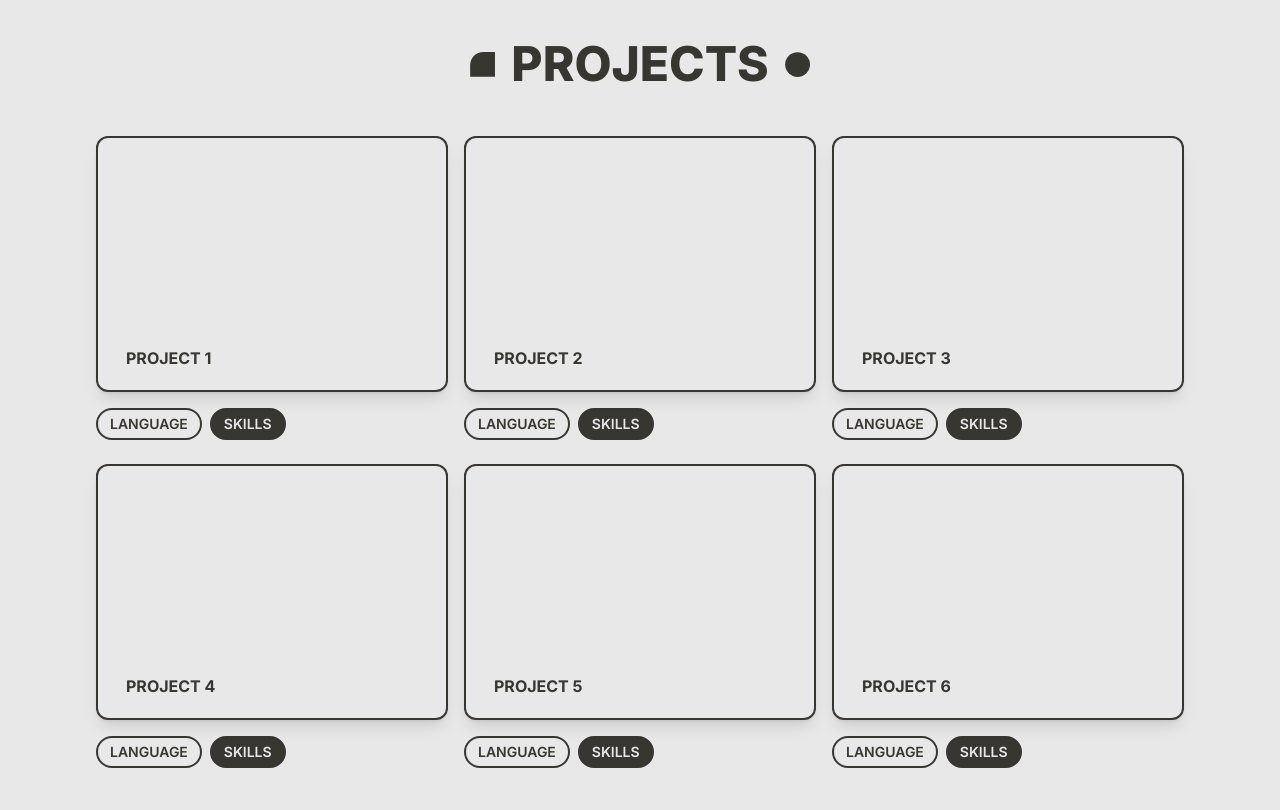
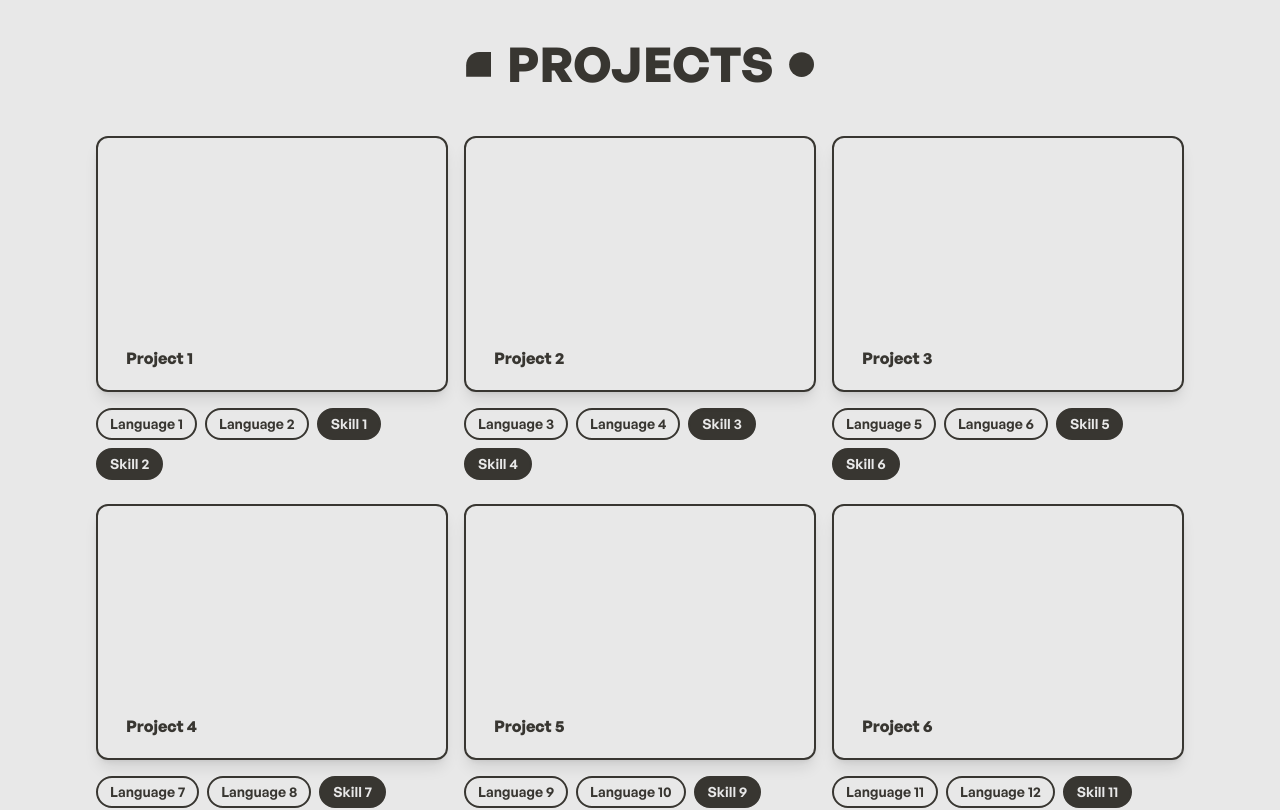
Before and after one commit to sam-uel-thomas/portfolio-site, a Next.js app: page / in a window 1280 px wide. Shown: the part 1500-2310 px from the top of the page. Built offline with nearby package versions, Linux system fonts and the light colour scheme.

Commit message:
feat: add dynamically created page for each project

```diff
--- a/app/components/About.jsx
+++ b/app/components/About.jsx
@@ -4,14 +4,14 @@ import RectIcon from './RectIcon'
 
 const About = () => {
     return (
-        <div className="flex flex-col justify-center items-center font-sans text-[#383631]">
-            <div className="flex flex-row justify-center items-center pt-12">
+        <div className="flex flex-col justify-center items-center text-[#383631]">
+            <div className="font-sans flex flex-row justify-center items-center pt-12">
                 <CircIcon fill="text-[#383631]" size={25} />
                 <div className="font-sans text-5xl text-center font-extrabold mx-4">ABOUT</div>
                 <RectIcon fill="text-[#383631]" size={25} />
             </div>
             <div className='grid grid-cols-1 sm:grid-cols-11 gap-5 mt-16 font-medium text-2xl mx-6 sm:mx-24'>
-            <div className='col-span-6'>
+            <div className='font-cabinet col-span-6'>
                 <div className='mb-4'>
                     From my early days, fueled by childhood curiosity and a fascination for Scratch games, to crafting my first eclectic website, my journey into design and coding has been a continuous evolution.
                 </div>
--- a/app/components/HeroSection.jsx
+++ b/app/components/HeroSection.jsx
@@ -15,7 +15,10 @@ const HeroSection = () => {
                 imageRef.current.style.transform = `rotate(${window.scrollY / 8}deg)`;
             }
             const scrollPosition = window.scrollY;
-            const landingHeight = heroRef.current.offsetHeight;
+            let landingHeight = 0;
+            if (heroRef.current) {
+                landingHeight = heroRef.current.offsetHeight;
+            }
 
             if (scrollPosition <= landingHeight) {
                 const newOpacity = 1 - scrollPosition / (2 * landingHeight);
--- a/app/components/ProjectCard.jsx
+++ b/app/components/ProjectCard.jsx
@@ -1,12 +1,13 @@
-// Define the ProjectCard component
+import Link from 'next/link'
+
 function ProjectCard({ title = "", link = "#", languages = [], skills = [] }) {
     return (
         <div className='flex flex-col items-center w-full'>
-            <a href={link} className='w-full'>
-                <div className='h-64 border-2 border-[#383631] rounded-xl relative group transition-all duration-400 w-full shadow-lg'>
+            <Link href={link} className='w-full'>
+                <div className='h-64 border-2 border-[#383631] rounded-xl relative group transition-all duration-400 w-full shadow-lg cursor-pointer'>
                     <div className='absolute bottom-0 left-0 m-4 font-sans text-[#383631] px-3 py-1 rounded-full transition-colors duration-500 transition-border border-transparent group-hover:border-[#383631] group-hover:bg-[#383631] group-hover:text-[#E8E8E8]'>{title}</div>
                 </div>
-            </a>
+            </Link>
             <div className='mt-4 flex flex-wrap w-full'>
                 {languages.map((language, index) => (
                     <span key={index} className='inline-block border-2 border-[#383631] text-[#383631] bg-transparent rounded-full px-3 py-1 text-sm font-semibold mr-2 mb-2'>{language}</span>
--- a/app/components/Projects.jsx
+++ b/app/components/Projects.jsx
@@ -2,6 +2,7 @@ import React from 'react'
 import CircIcon from './CircIcon'
 import RectIcon from './RectIcon'
 import ProjectCard from './ProjectCard'
+import ProjectData from '../data/ProjectData.json';
 import Link from 'next/link'
 
 const Projects = () => {
@@ -13,42 +14,15 @@ const Projects = () => {
                 <CircIcon fill="text-[#383631]" size={25} />
             </div>
             <div className='grid grid-cols-3 gap-4 pt-12'>
-                <ProjectCard
-                    title="PROJECT 1"
-                    languages={["LANGUAGE"]}
-                    skills={["SKILLS"]}
-                    link='#'
-                />
-                <ProjectCard
-                    title="PROJECT 2"
-                    languages={["LANGUAGE"]}
-                    skills={["SKILLS"]}
-                    link='#'
-                />
-                <ProjectCard
-                    title="PROJECT 3"
-                    languages={["LANGUAGE"]}
-                    skills={["SKILLS"]}
-                    link='#'
-                />
-                <ProjectCard
-                    title="PROJECT 4"
-                    languages={["LANGUAGE"]}
-                    skills={["SKILLS"]}
-                    link='#'
-                />
-                <ProjectCard
-                    title="PROJECT 5"
-                    languages={["LANGUAGE"]}
-                    skills={["SKILLS"]}
-                    link='#'
-                />
-                <ProjectCard
-                    title="PROJECT 6"
-                    languages={["LANGUAGE"]}
-                    skills={["SKILLS"]}
-                    link='#'
-                />
+                {ProjectData.map((project, index) => (
+                    <ProjectCard
+                        key={project.id}
+                        title={project.title}
+                        link={`/projects/${project.id}`}
+                        languages={project.languages}
+                        skills={project.skills}
+                    />
+                ))}
             </div>
         </section>
     )
--- /dev/null
+++ b/app/data/ProjectData.json
@@ -0,0 +1,50 @@
+[
+    {
+        "id": "1",
+        "title": "Project 1",
+        "description": "This is a description of Project 1",
+        "languages": ["Language 1", "Language 2"],
+        "skills": ["Skill 1", "Skill 2"],
+        "link": "/projects/1"
+    },
+    {
+        "id": "2",
+        "title": "Project 2",
+        "description": "This is a description of Project 2",
+        "languages": ["Language 3", "Language 4"],
+        "skills": ["Skill 3", "Skill 4"],
+        "link": "/projects/2"
+    },
+    {
+        "id": "3",
+        "title": "Project 3",
+        "description": "This is a description of Project 3",
+        "languages": ["Language 5", "Language 6"],
+        "skills": ["Skill 5", "Skill 6"],
+        "link": "/projects/3"
+    },
+    {
+        "id": "4",
+        "title": "Project 4",
+        "description": "This is a description of Project 4",
+        "languages": ["Language 7", "Language 8"],
+        "skills": ["Skill 7", "Skill 8"],
+        "link": "/projects/4"
+    },
+    {
+        "id": "5",
+        "title": "Project 5",
+        "description": "This is a description of Project 5",
+        "languages": ["Language 9", "Language 10"],
+        "skills": ["Skill 9", "Skill 10"],
+        "link": "/projects/5"
+    },
+    {
+        "id": "6",
+        "title": "Project 6",
+        "description": "This is a description of Project 6",
+        "languages": ["Language 11", "Language 12"],
+        "skills": ["Skill 11", "Skill 12"],
+        "link": "/projects/6"
+    }
+]
--- a/app/globals.css
+++ b/app/globals.css
@@ -1,6 +1,18 @@
 @import "tailwindcss/base";
 @import "tailwindcss/components";
 @import "tailwindcss/utilities";
+
+@font-face {
+    font-family: 'GeneralSans';
+    src: url('/fonts/GeneralSans-Variable.ttf') format('truetype');
+    font-display: swap;
+  }
+
+  @font-face {
+    font-family: 'CabinetGrotesk';
+    src: url('/fonts/CabinetGrotesk-Variable.ttf') format('truetype');
+    font-display: swap;
+  }
 
 :root {
     --foreground-rgb: 0, 0, 0;
--- /dev/null
+++ b/app/projects/[projectId]/page.jsx
@@ -0,0 +1,16 @@
+import ProjectData from '../../data/ProjectData.json';
+
+export default function Page({ params }) {
+    const project = ProjectData.find(project => project.id === params.projectId);
+
+    if (!project) {
+        return <div>Project not found</div>
+    }
+
+    return (
+        <div>
+            <div>{project.title}</div>
+            <div>{project.description}</div>
+        </div>
+    )
+}
--- a/tailwind.config.js
+++ b/tailwind.config.js
@@ -1,4 +1,5 @@
 /** @type {import('tailwindcss').Config} */
+
 module.exports = {
     content: [
         "./pages/**/*.{js,ts,jsx,tsx,mdx}",
@@ -8,8 +9,8 @@ module.exports = {
     theme: {
         extend: {
             fontFamily: {
-                sans: ["var(--font-general-sans)"],
-                cabinet: ["var(--font-cabinet-grotesk)"],
+                sans: ["GeneralSans"],
+                cabinet: ["CabinetGrotesk"],
             },
             backgroundImage: {
                 "gradient-radial": "radial-gradient(var(--tw-gradient-stops))",
```
